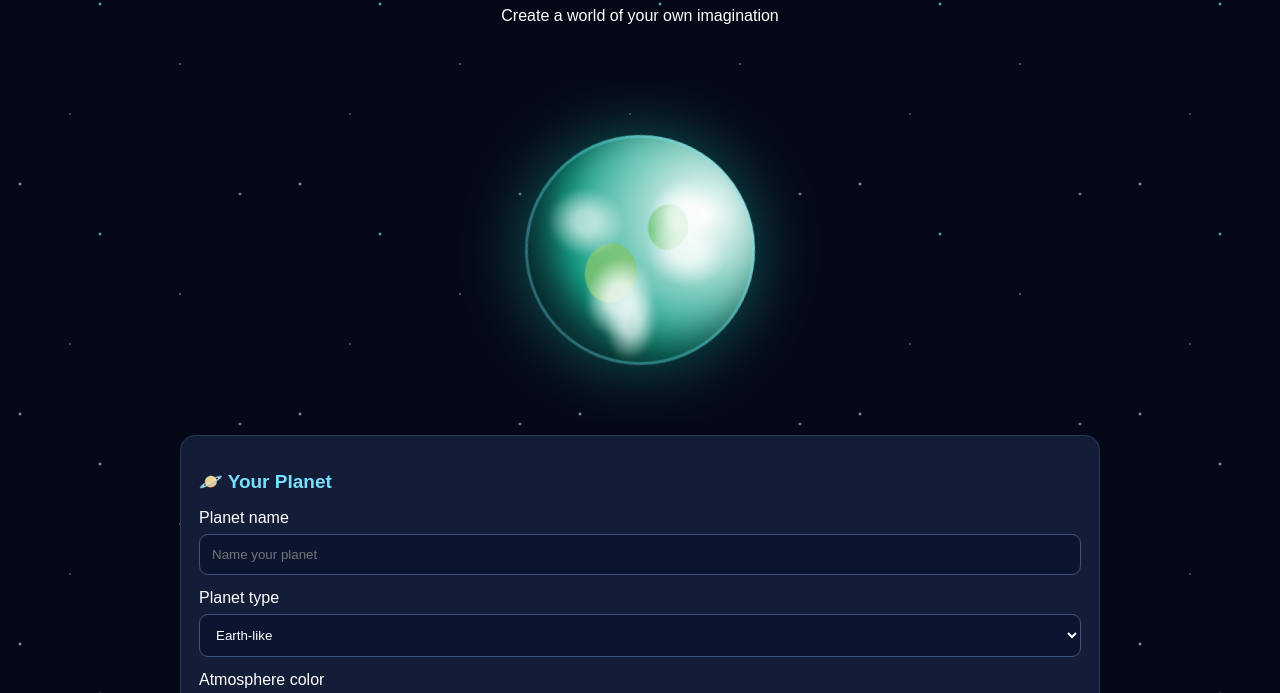
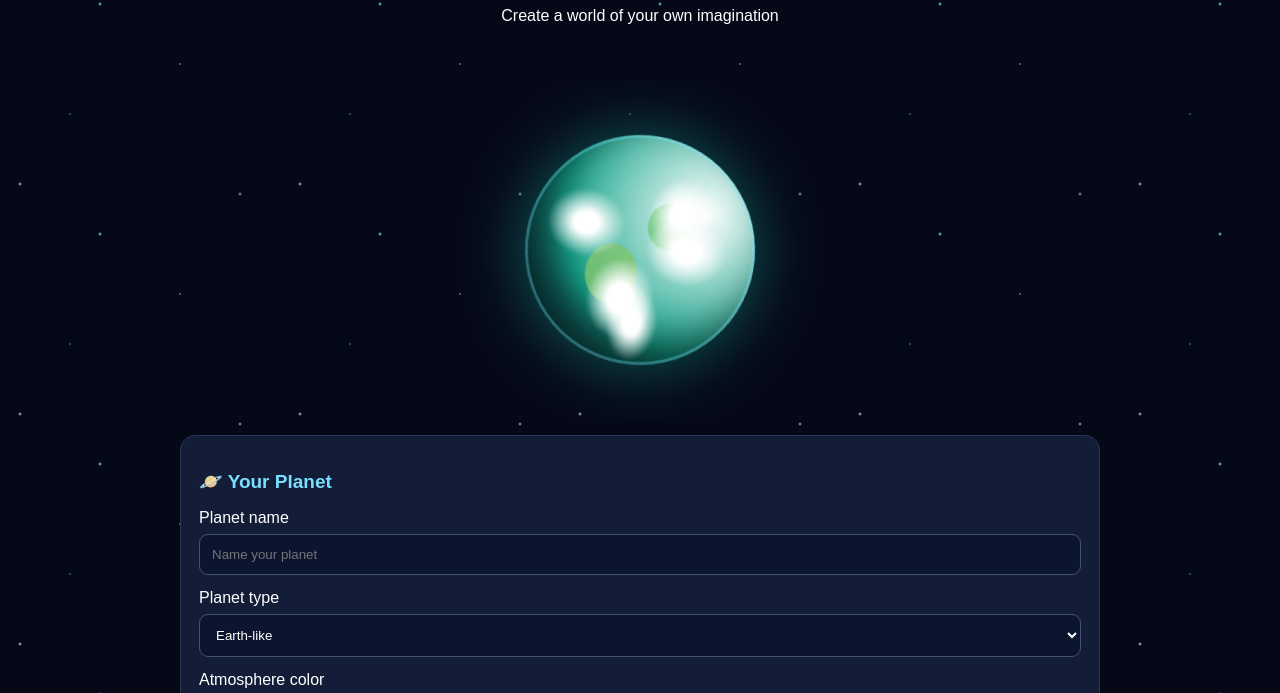
Before and after one commit to SohailTheGreat/planet-builder, a plain HTML site: page index.html in a window 1280 px wide. Shown: the part 76-769 px from the top of the page. Drawn offline with Linux system fonts and the light colour scheme.

Commit message:
Refactor background styles in index.html
Updated radial gradients and adjusted filter and opacity.

```diff
--- a/index.html
+++ b/index.html
@@ -79,13 +79,13 @@ footer{text-align:center;color:#a8b6ca;padding:25px;font-size:13px}
   inset:0;
   border-radius:50%;
   background:
-    radial-gradient(ellipse at 25% 35%,#ffffffdd 0 5%,transparent 15%),
-    radial-gradient(ellipse at 40% 30%,#ffffffcc 0 6%,transparent 18%),
-    radial-gradient(ellipse at 65% 55%,#ffffffdd 0 7%,transparent 19%),
-    radial-gradient(ellipse at 75% 48%,#ffffffbb 0 5%,transparent 15%),
-    radial-gradient(ellipse at 35% 75%,#ffffffaa 0 5%,transparent 16%);
-  filter:blur(2px);
-  opacity:.9;
+    radial-gradient(ellipse at 25% 35%,#ffffff 0 5%,transparent 15%),
+    radial-gradient(ellipse at 40% 30%,#ffffff 0 6%,transparent 18%),
+    radial-gradient(ellipse at 65% 55%,#ffffff 0 7%,transparent 19%),
+    radial-gradient(ellipse at 75% 48%,#ffffff 0 5%,transparent 15%),
+    radial-gradient(ellipse at 35% 75%,#ffffff 0 5%,transparent 16%);
+  filter:blur(1px);
+  opacity:1;
   pointer-events:none;
   animation:cloudDrift 6s ease-in-out infinite alternate;
 }
```
